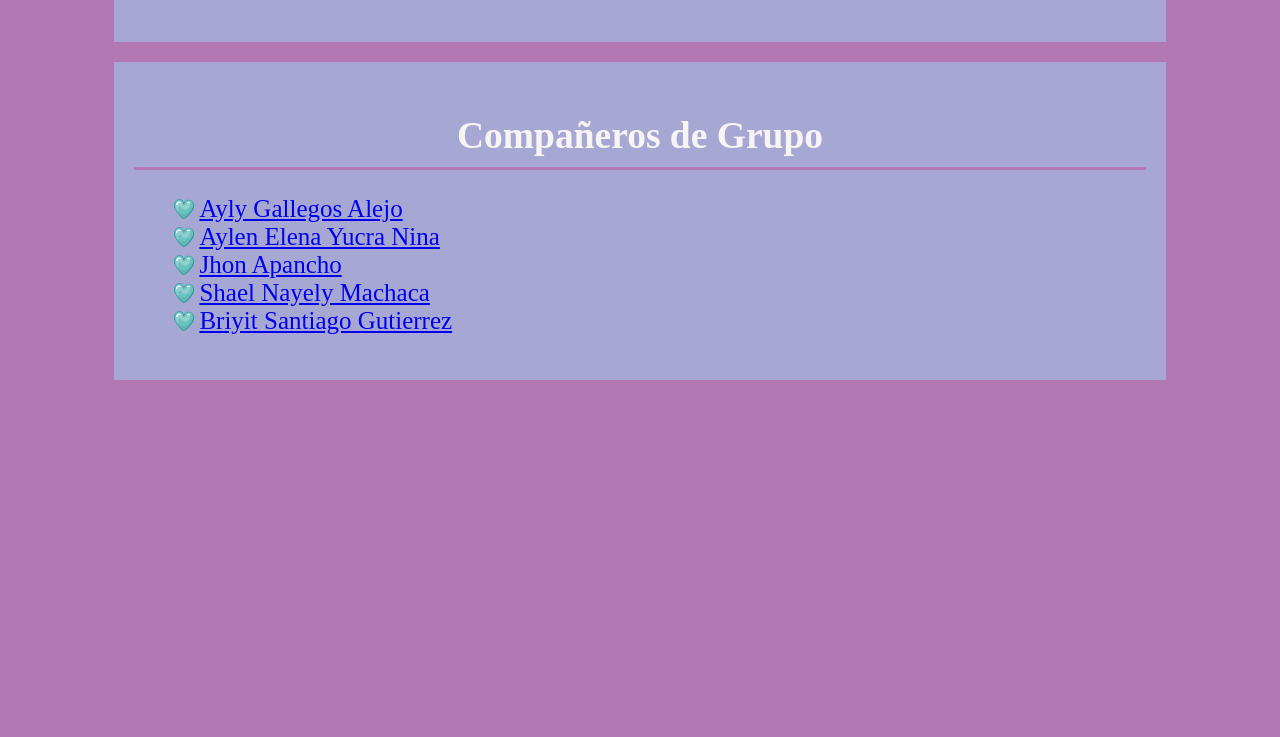
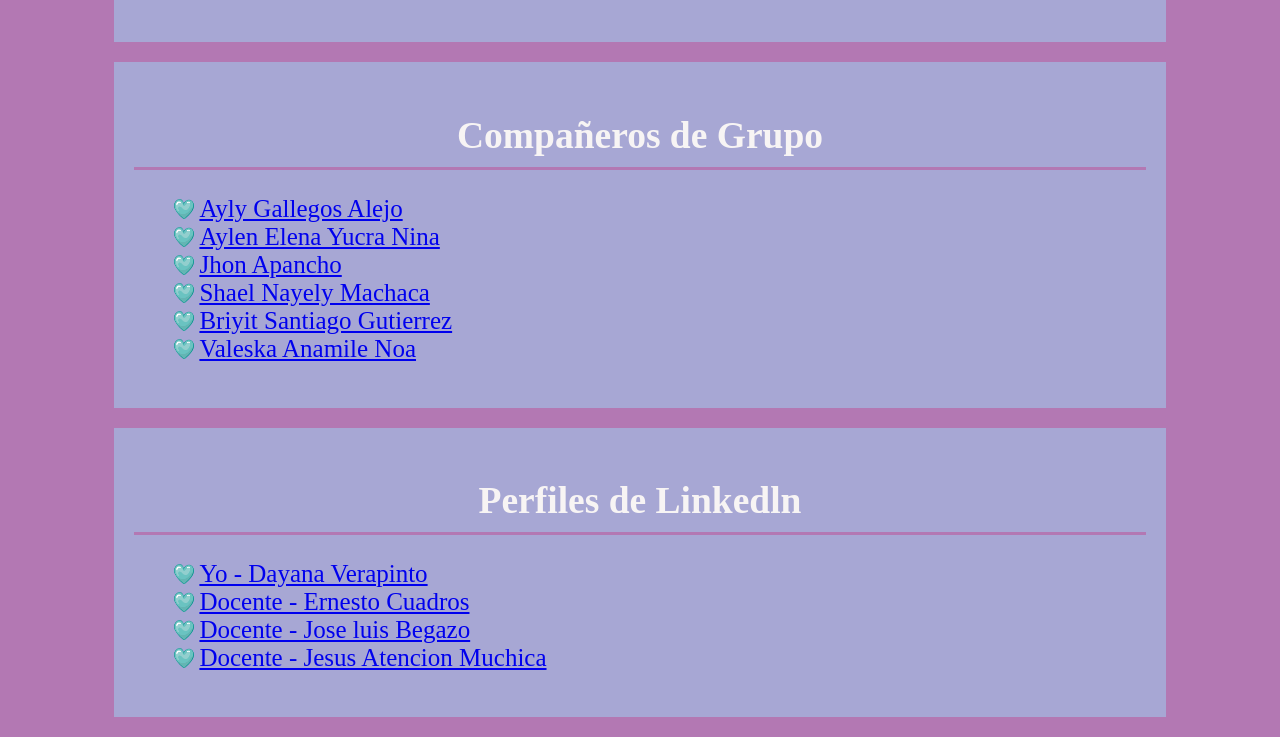
Before and after one commit to Dayana-jpg/Dayana-Nicol-Verapinto-, a plain HTML site: page index.html in a window 1280 px wide. Shown: the part 1933-2670 px from the top of the page. Before the commit the page ends 2333 px from the top, so only its background shows below. Drawn offline with Linux system fonts and the light colour scheme.

Commit message:
Actualización 5

```diff
--- a/index.html
+++ b/index.html
@@ -126,8 +126,20 @@ ul li {
             <li><a href="https://jhonapancho.github.io/JhonApancho/">Jhon Apancho</a></li>
             <li><a href="https://kirari14.github.io/Shaell-Nayely-Machaca-Narvaez/">Shael Nayely Machaca</a></li>
             <li><a href="https://Briggite-sheyla.github.io/">Briyit Santiago Gutierrez</a></li>
+            <li><a href="https://valeska-2006.github.io/Valeska-Anamile-Noa-Mamani/">Valeska Anamile Noa </a></li>
         </ul>
     </div>
 
+    <div class="seccion-azul" >
+        <h2 class="titulo">Perfiles de Linkedln</h2>
+        <div class="titulo-divisor"></div>
+        <ul>
+            <li><a href="https://www.linkedin.com/in/dayana-nicol-verapinto-romero-427120326?utm_source=share&utm_campaign=share_via&utm_content=profile&utm_medium=android_app" target="_blank">Yo - Dayana Verapinto
+                <li><a href="https://www.linkedin.com/in/dayana-nicol-verapinto-romero-427120326?utm_source=share&utm_campaign=share_via&utm_content=profile&utm_medium=android_app" target="_blank">Docente - Ernesto Cuadros
+                <li><a href="https://www.linkedin.com/in/jos%C3%A9-luis-begazo-de-latorre-99b53959?utm_source=share&utm_campaign=share_via&utm_content=profile&utm_medium=android_app" target="_blank"> Docente - Jose luis Begazo
+                <li><a href="https://www.linkedin.com/in/jesus-atencio-muchica-3bb31235?utm_source=share&utm_campaign=share_via&utm_content=profile&utm_medium=android_app" target="_blank"> Docente - Jesus Atencion Muchica
+
+        </ul>
+    </div>
 </body>
 </html>
```
Also changed, not shown: Imagen/oraciones-simples2.jpg (added).
